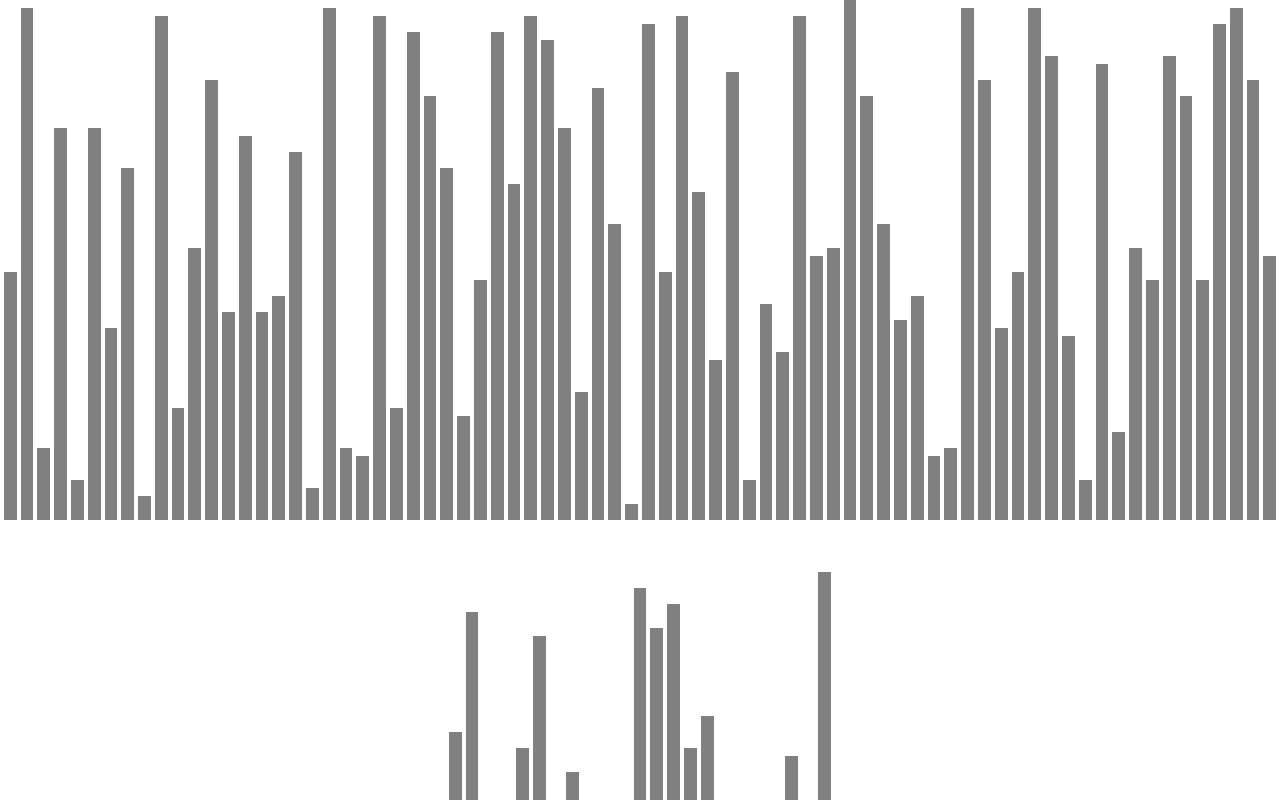
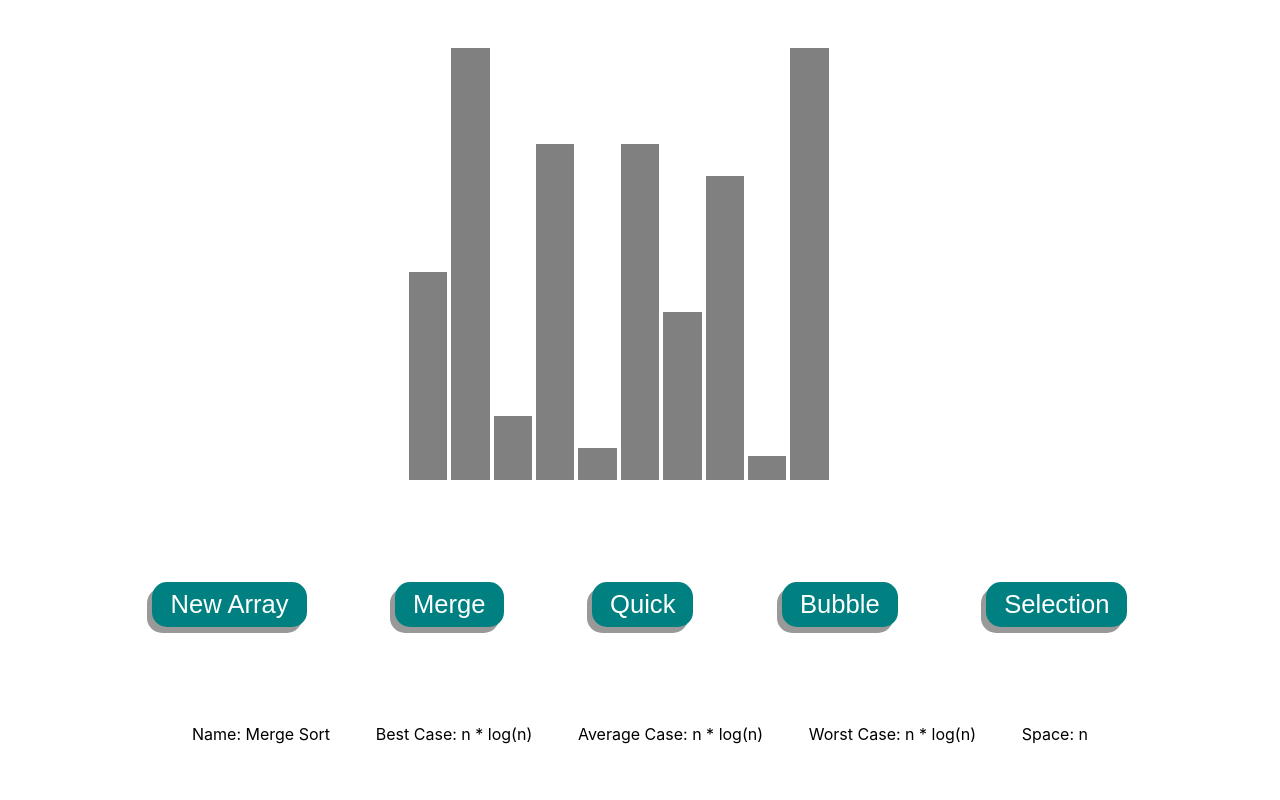
Before and after one commit to RATWHAT96/ReactTypeScriptAlgorithmVisualiser, a React (Create React App) app in the folder my-app/: page /mergeSort in a window 1280 px wide. Shown: the top 800 px of the page. Built offline with nearby package versions, Linux system fonts and the light colour scheme.

Commit message:
added sorting algo data routes

```diff
--- a/my-app/package.json
+++ b/my-app/package.json
@@ -12,6 +12,7 @@
     "@types/react-dom": "^17.0.0",
     "react": "^17.0.1",
     "react-dom": "^17.0.1",
+    "react-router-dom": "^5.2.0",
     "react-scripts": "4.0.2",
     "typescript": "^4.1.3",
     "web-vitals": "^1.1.0"
@@ -39,5 +40,8 @@
       "last 1 firefox version",
       "last 1 safari version"
     ]
+  },
+  "devDependencies": {
+    "@types/react-router-dom": "^5.1.7"
   }
 }
--- a/my-app/src/components/SortingVisualizer.css
+++ b/my-app/src/components/SortingVisualizer.css
@@ -10,7 +10,7 @@
 }
 
   .array-bar {
-    width: 1vw;
+    width: 3vw;
     display: inline-block;
     margin: 0 2px;
   }
@@ -21,15 +21,17 @@
     justify-content: space-evenly;
     align-items: center;
     flex-direction: row;
-    height: 30vh;
+    height: 20vh;
     width: 90vw;
     flex-wrap: wrap;
+    margin-top: 5vh;
   }
 
 .centreDiv {
     display: flex;
     justify-content: center;
-    width: 100vw;
+    width: 90vw;
+    margin-left: 5vw;
 }
 
   button {
@@ -55,6 +57,14 @@ button:active {
   transform: translateY(5px) translateX(-5px);
 }
 
+.algoInfoBox{
+  width: 70vw;
+  margin-left: 15vw;
+  height: 10vh;
+  margin-top: 5vh;
+}
+
+
 @media screen and (max-width: 700px) {
     button{
         box-shadow: -2px 3px #999;
--- a/my-app/src/components/SortingVisualizer.tsx
+++ b/my-app/src/components/SortingVisualizer.tsx
@@ -1,12 +1,14 @@
 import React from 'react';
+import { Route, BrowserRouter as Router, Switch, Link } from 'react-router-dom';
 import { generateArray, mergeSort, quickSort, bubbleSort, selectionSort } from '../sortingAlgorithms/sortingAlgorithms';
 import './SortingVisualizer.css';
+import SortDataDisplay from './sortingAlgorithms/SortDataDisplay';
 
 // Change this value for the speed of the animations.
-const ANIMATION_SPEED_MS = 25;
+const ANIMATION_SPEED_MS = 200;
 
 // Change this value for the number of bars (value) in the array.
-const NUMBER_OF_ARRAY_BARS = 100;
+const NUMBER_OF_ARRAY_BARS = 10;
 
 // This is the main color of the array bars.
 const PRIMARY_COLOR = 'grey';
@@ -39,6 +41,7 @@ export default class SortingVisualizer extends React.Component<any, any> {
     const {array} = this.state;
 
     return (
+      <Router>
       <div className="main">
         <div className="array-container">
           {array.map((value: number, idx: number) => (//.map() function allows you to get index with second parameter
@@ -54,19 +57,28 @@ export default class SortingVisualizer extends React.Component<any, any> {
               className="array-bar"
               style={{
                 backgroundColor: 'white',
-                height: '70vh',
+                height: '60vh',
               }}></div>
         </div>
         <div className="centreDiv">
           <div className="buttonbar">
-            <button onClick={() => this.resetArr()}>Generate New Array</button>
-            <button onClick={() => mergeSort(array, SECONDARY_COLOR, PRIMARY_COLOR, ANIMATION_SPEED_MS)}>Merge Sort</button>
-            <button onClick={() => quickSort(array, SECONDARY_COLOR, PRIMARY_COLOR, ANIMATION_SPEED_MS)}>Quick Sort</button>
-            <button onClick={() => bubbleSort(array, SECONDARY_COLOR, PRIMARY_COLOR, ANIMATION_SPEED_MS)}>Bubble Sort</button>
-            <button onClick={() => selectionSort(array, SECONDARY_COLOR, PRIMARY_COLOR, ANIMATION_SPEED_MS)}>Selection Sort</button>
+            <button onClick={() => this.resetArr()}>New Array</button>
+            <button onClick={() => mergeSort(array, SECONDARY_COLOR, PRIMARY_COLOR, ANIMATION_SPEED_MS)}><Link to="/mergeSort" style={{ textDecoration: 'none', color: 'white' } }>Merge</Link></button>
+            <button onClick={() => quickSort(array, SECONDARY_COLOR, PRIMARY_COLOR, ANIMATION_SPEED_MS)}><Link to="/quickSort" style={{ textDecoration: 'none', color: 'white' }}>Quick</Link></button>
+            <button onClick={() => bubbleSort(array, SECONDARY_COLOR, PRIMARY_COLOR, ANIMATION_SPEED_MS)}><Link to="/bubbleSort" style={{ textDecoration: 'none', color: 'white' } }>Bubble</Link></button>
+            <button onClick={() => selectionSort(array, SECONDARY_COLOR, PRIMARY_COLOR, ANIMATION_SPEED_MS)}><Link to="/SelectionSort" style={{ textDecoration: 'none', color: 'white' } }>Selection</Link></button>
           </div>
         </div>
+        <div className="algoInfoBox">
+            <Switch>
+              <Route path="/mergeSort" component={() => <SortDataDisplay name="Merge Sort" bestCase = 'n * log(n)' averageCase = 'n * log(n)' worstCase = 'n * log(n)' space = 'n'/>}/>
+              <Route path="/quickSort" component={() => <SortDataDisplay name="Quick Sort" bestCase = 'n * log(n)' averageCase = 'n * log(n)' worstCase = 'n ^ 2' space = 'log(n)'/>} />
+              <Route path="/bubbleSort" component={() => <SortDataDisplay name="Bubble Sort" bestCase = 'n' averageCase = 'n ^ 2' worstCase = 'n ^ 2' space = '1'/>} />
+              <Route path="/selectionSort" component={() => <SortDataDisplay name="Selection Sort" bestCase = 'n ^ 2' averageCase = 'n ^ 2' worstCase = 'n ^ 2' space = '1'/>} />
+            </Switch>
+        </div>
       </div>
+      </Router>
     );
   }
 }
--- /dev/null
+++ b/my-app/src/components/sortingAlgorithms/SortDataDisplay.css
@@ -0,0 +1,13 @@
+.sortDataList{
+    list-style-type: none;
+    margin: 0;
+    padding: 0;
+    display: flex;
+    flex-direction: row;
+    align-items: center;
+    justify-content: space-between;
+}
+
+li {
+    flex-wrap: wrap;
+}
--- /dev/null
+++ b/my-app/src/components/sortingAlgorithms/SortDataDisplay.tsx
@@ -0,0 +1,23 @@
+import React from 'react';
+import './SortDataDisplay.css';
+
+
+
+export default class SortDataDisplay extends React.Component<any,any> {
+    constructor(props: any){
+        super(props);
+
+    }
+
+    render(){
+        return(
+            <ul className="sortDataList">
+                <li>Name: {this.props.name}</li>
+                <li>Best Case: {this.props.bestCase}</li>
+                <li>Average Case: {this.props.averageCase}</li>
+                <li>Worst Case: {this.props.worstCase}</li>
+                <li>Space: {this.props.space}</li>
+            </ul>
+        );
+    }
+}
--- a/my-app/src/sortingAlgorithms/sortingAlgorithms.ts
+++ b/my-app/src/sortingAlgorithms/sortingAlgorithms.ts
@@ -6,7 +6,7 @@ import {getSelectionSortAnimations} from './getSelectionSortAnimations';
 export function generateArray(numOfArrayBars: number): number[] {
     let arr = [];
     for (let i = 0; i < numOfArrayBars; i++) {
-      arr.push(randomIntFromInterval(2, 65));
+      arr.push(randomIntFromInterval(2, 55));
     }
     return arr;
 }
--- /dev/null
+++ b/package.json
@@ -0,0 +1,5 @@
+{
+  "dependencies": {
+    "react-router-dom": "^5.2.0"
+  }
+}
```
Also changed, not shown: 2 other files (tests, documents, lock files or other folders).
